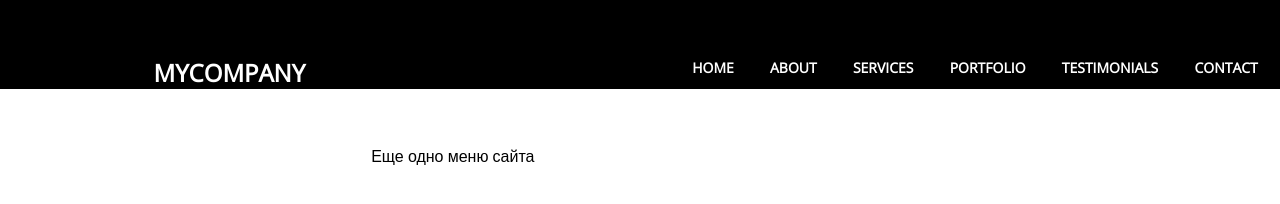
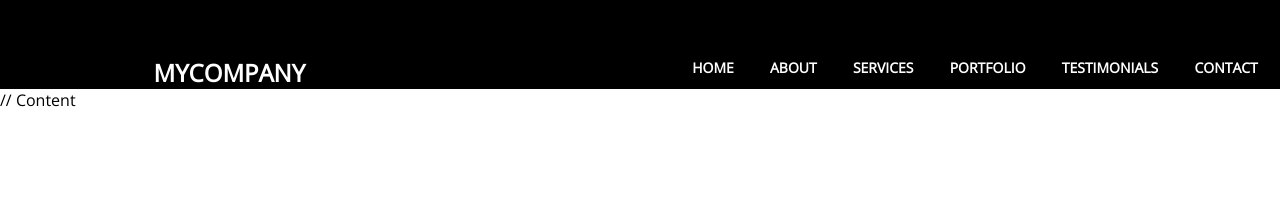
Before and after one commit to NataliyaMedvedkova/site, a plain HTML site: page index.html in a window 1280 px wide. Drawn offline with nearby package versions, Linux system fonts and the light colour scheme.

Commit message:
First commit

```diff
--- a/index.html
+++ b/index.html
@@ -20,8 +20,7 @@
             </div>
         </nav>
     </header>
-    <nav>Еще одно меню сайта</nav>
-
+    // Content
 
 
     <script src="script.js">
```
